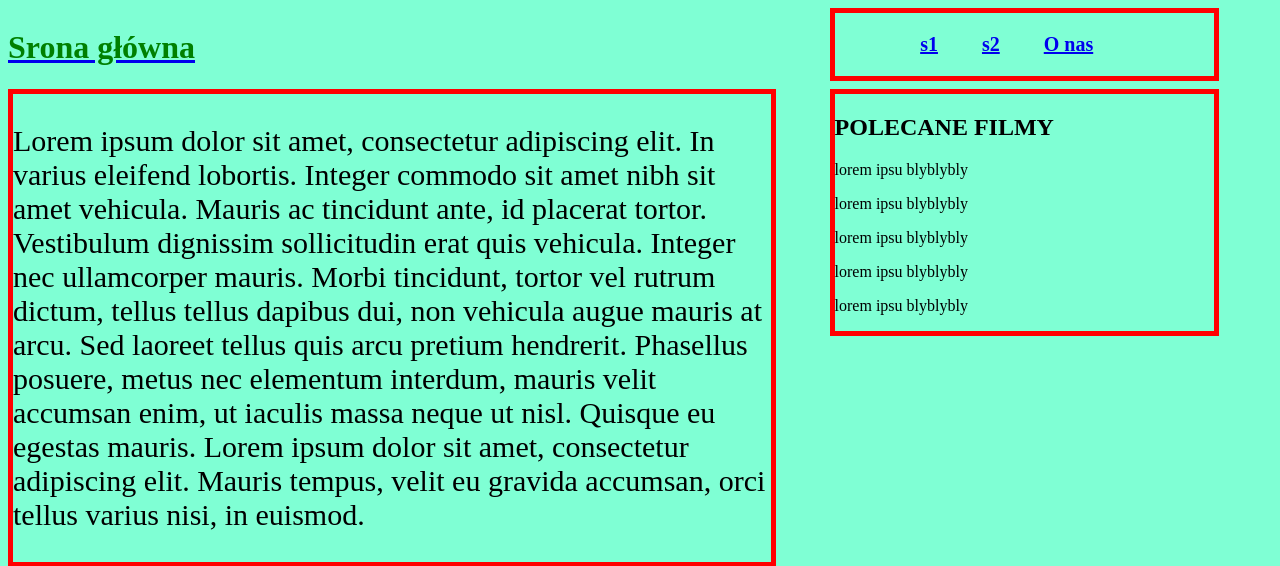
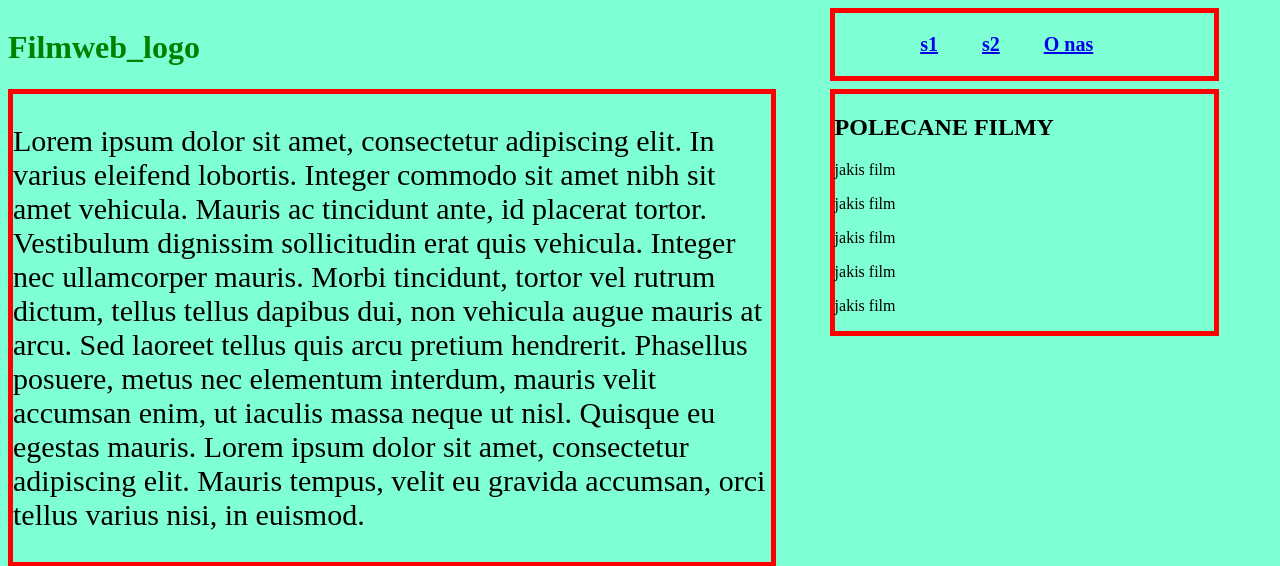
Before and after one commit to AdriannnnO/projekt_php, a PHP site: page / in a window 1280 px wide. Shown: the top 566 px of the page. Run offline with PHP 8.4, Linux system fonts and the light colour scheme.

Commit message:
jakis tam update

```diff
--- a/index.php
+++ b/index.php
@@ -9,7 +9,7 @@
 </head>
 <body>
     <div id="stronga_główna">
-        <a href="index.php"><h1>Srona główna</h1></a>
+        <h1>Filmweb_logo</h1>
     </div>
     <div id="navbar">
         <h3 id="navbarContent"><a href="s1.php">s1</h3></a>
@@ -21,11 +21,11 @@
     </div>
     <div id="Sponsorowane_filmy">
         <h2>POLECANE FILMY</h2>
-        <p>lorem ipsu blyblybly</p>
-        <p>lorem ipsu blyblybly</p>
-        <p>lorem ipsu blyblybly</p>
-        <p>lorem ipsu blyblybly</p>
-        <p>lorem ipsu blyblybly</p>
+        <p>jakis film</p>
+        <p>jakis film</p>
+        <p>jakis film</p>
+        <p>jakis film</p>
+        <p>jakis film</p>
     </div>
 
     <?php
```
